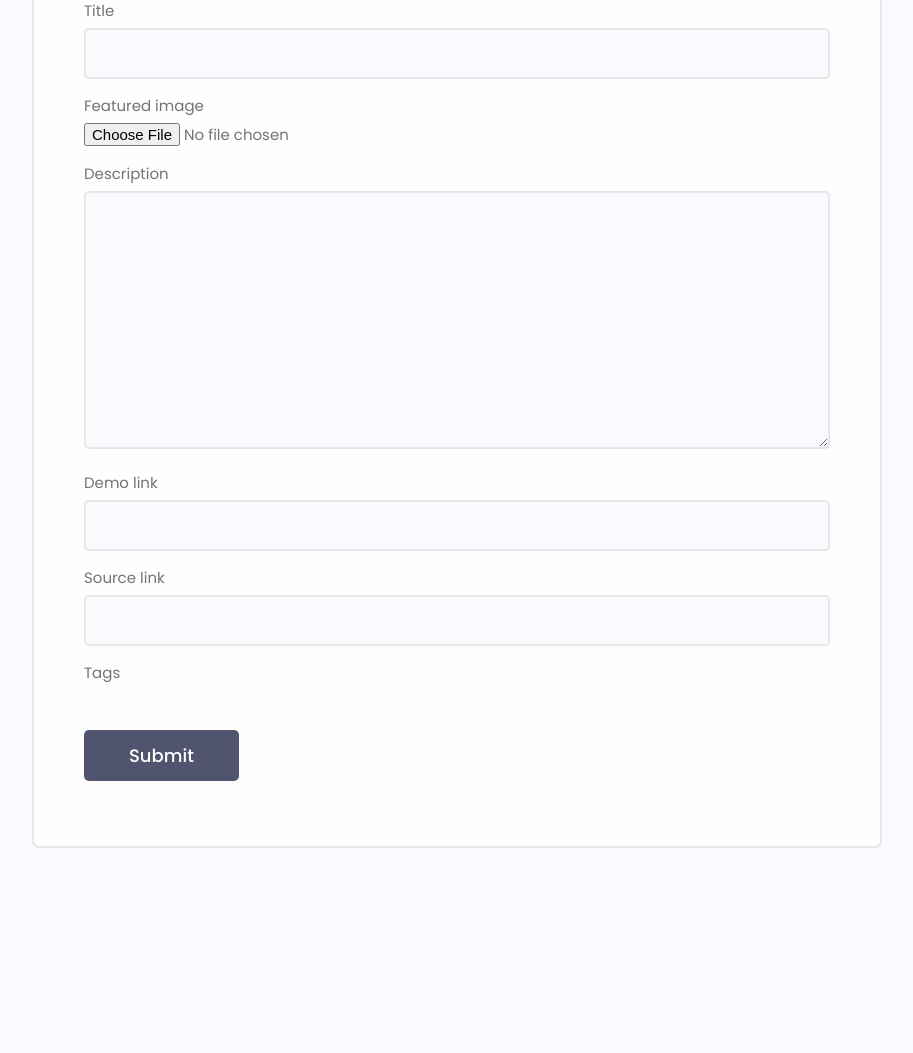
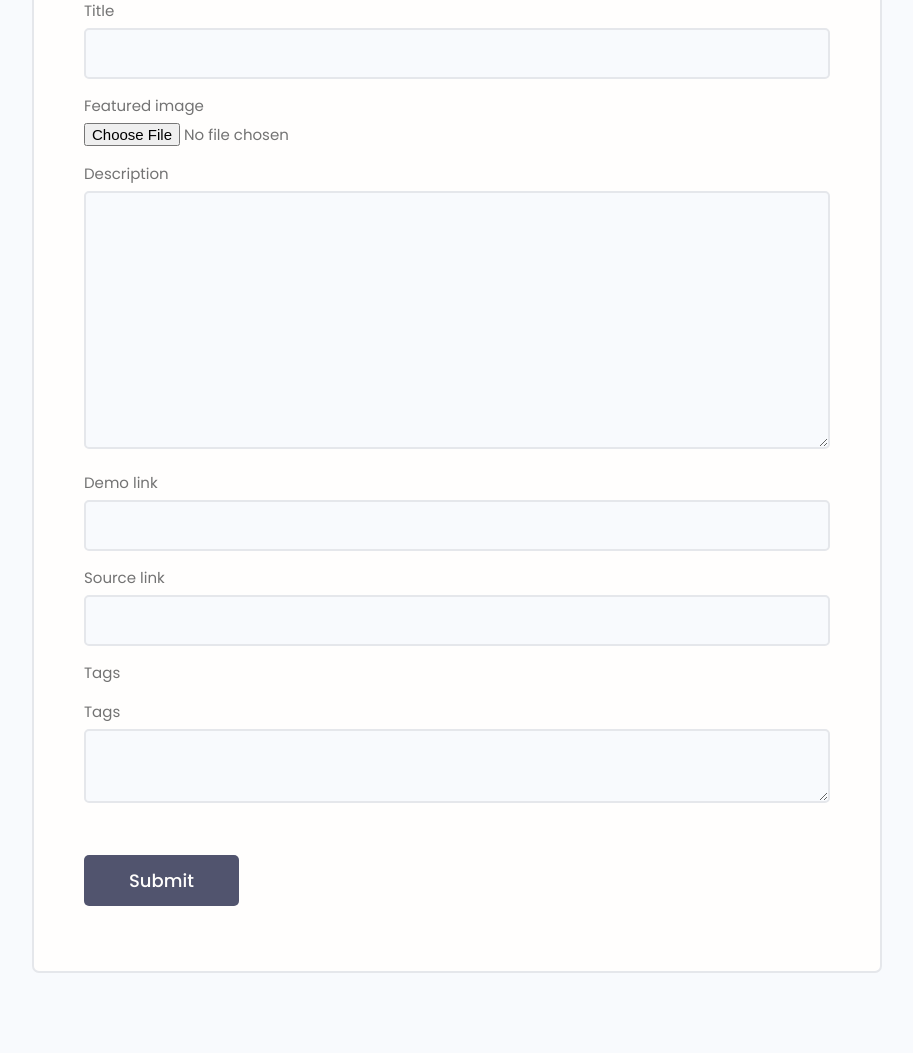
Before and after one commit to cdosorio/Django-2022, a Django app: page /projects/create-project/ in a window 1280 px wide. Shown: the part 351-1404 px from the top of the page, without its empty margins (183-1096 px from the left). Before the commit the page ends 1199 px from the top, so only its background shows below. Run offline with Django 4.2, Linux system fonts and the light colour scheme; the visitor is signed in with stand-in values (Sample User, id 1); data that the repository does not hold is empty; some libraries are stand-ins or nearby versions.

Commit message:
Add tags to a project

```diff
--- a/devsearch/settings.py
+++ b/devsearch/settings.py
@@ -43,6 +43,7 @@ INSTALLED_APPS = [
     'users.apps.UsersConfig',
 
     'rest_framework',
+    "corsheaders",
 ]
 
 REST_FRAMEWORK = {
@@ -88,6 +89,7 @@ SIMPLE_JWT = {
 MIDDLEWARE = [
     'django.middleware.security.SecurityMiddleware',
     'django.contrib.sessions.middleware.SessionMiddleware',
+    "corsheaders.middleware.CorsMiddleware",
     'django.middleware.common.CommonMiddleware',
     'django.middleware.csrf.CsrfViewMiddleware',
     'django.contrib.auth.middleware.AuthenticationMiddleware',
@@ -159,6 +161,7 @@ USE_I18N = True
 
 USE_TZ = True
 
+CORS_ALLOW_ALL_ORIGINS = True
 
 # Email
 EMAIL_BACKEND = 'django.core.mail.backends.smtp.EmailBackend'
--- a/projects/templates/projects/project_form.html
+++ b/projects/templates/projects/project_form.html
@@ -22,6 +22,12 @@
                 </div>
                 {% endfor %}
 
+                <div class="form__field">
+                    <label for="formInput#text">Tags</label>
+                    <textarea class="input" name="newtags" placeholder="Add tags here, separated with a space..."> </textarea>
+                </div>
+
+
                 <input class="btn btn--sub btn--lg  my-md" type="submit" value="Submit" />
             </form>
         </div>
--- a/projects/views.py
+++ b/projects/views.py
@@ -1,9 +1,9 @@
-from ast import Try
+from ast import For, Try
 from django.shortcuts import render, redirect
 from django.contrib.auth.decorators import login_required
 from django.contrib import messages
 from projects.utils import paginateProjects, searchProjects
-from .models import Project
+from .models import Project, Tag
 from .forms import ProjectForm, ReviewForm
 
 # Create your views here.
@@ -38,11 +38,17 @@ def createProject(request):
     form = ProjectForm
 
     if request.method == "POST":
+        newtags = request.POST.get('newtags').replace(',', " ").split()
+
         form = ProjectForm(request.POST, request.FILES)
         if form.is_valid():
             project = form.save(commit=False)
             project.owner = profile
             project.save()
+
+            for tag in newtags:
+                tag, created = Tag.objects.get_or_create(name=tag)
+                project.tags.add(tag)
             return redirect('account')
     context = {'form': form}
     return render(request, 'projects/project_form.html', context)
@@ -56,9 +62,16 @@ def updateProject(request, pk):
     form = ProjectForm(instance=project)
 
     if request.method == "POST":
+        newtags = request.POST.get('newtags').replace(',', " ").split()
+
         form = ProjectForm(request.POST, request.FILES, instance=project)
         if form.is_valid():
             form.save()
+
+            for tag in newtags:
+                tag, created = Tag.objects.get_or_create(name=tag)
+                project.tags.add(tag)
+
             return redirect('account')
     context = {'form': form}
     return render(request, 'projects/project_form.html', context)
```
